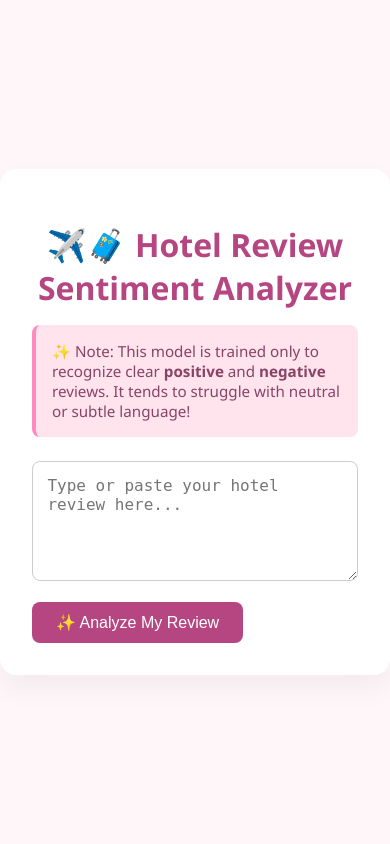
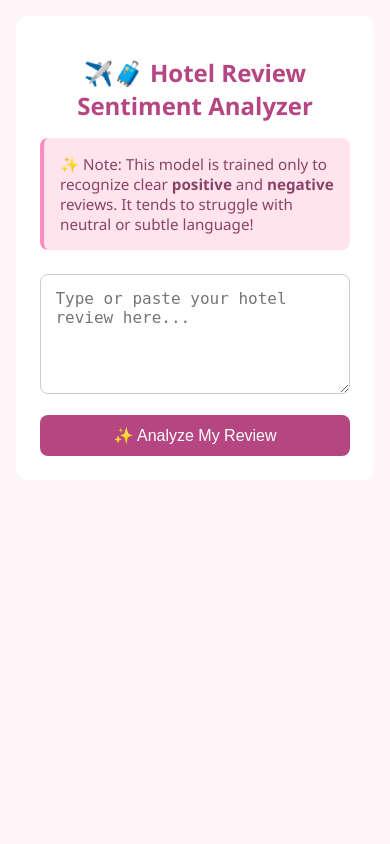
Before and after one commit to katrmartin/ML-Final, a Flask app: page / in a window 390 px wide. Run offline with Flask 3, Linux system fonts and the light colour scheme; parts of the project's set-up code (start-up, migrations or seed data) failed here and were passed over.

Commit message:
more mobile friendly

```diff
--- a/static/styles.css
+++ b/static/styles.css
@@ -78,3 +78,37 @@ button:hover {
     font-size: 0.95rem;
     margin-top: 0.5rem;
 }
+
+@media (max-width: 600px) {
+    body {
+        padding: 1rem;
+        align-items: flex-start;
+    }
+
+    .container {
+        padding: 1.5rem;
+        border-radius: 12px;
+        box-shadow: none;
+    }
+
+    h1 {
+        font-size: 1.5rem;
+    }
+
+    textarea {
+        font-size: 1rem;
+    }
+
+    button {
+        width: 100%;
+        font-size: 1rem;
+    }
+
+    .note {
+        font-size: 0.9rem;
+    }
+
+    .confidence {
+        font-size: 0.9rem;
+    }
+}
--- a/templates/index.html
+++ b/templates/index.html
@@ -2,6 +2,7 @@
 <html lang="en">
 <head>
     <meta charset="UTF-8">
+    <meta name="viewport" content="width=device-width, initial-scale=1.0">
     <title>Hotel Review Sentiment Analyzer</title>
     <link rel="stylesheet" href="static/styles.css">
 </head>
```
